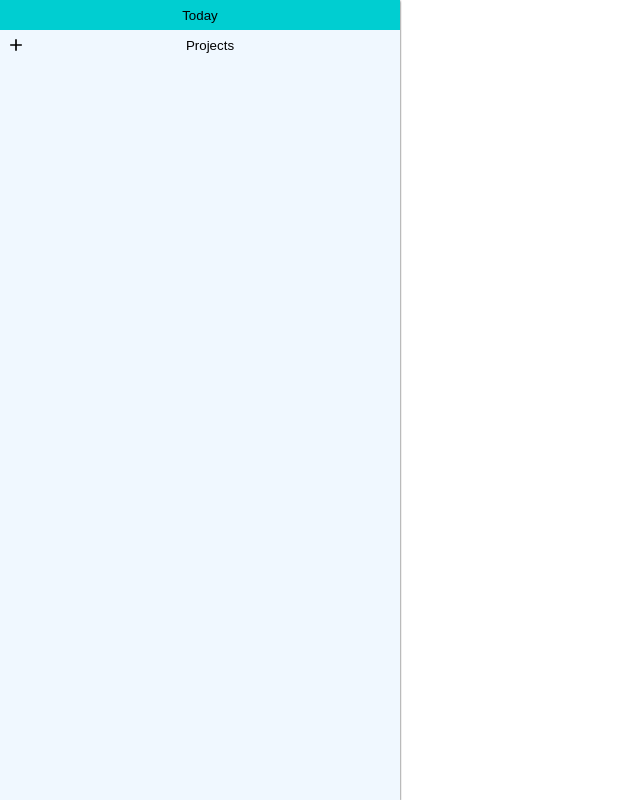
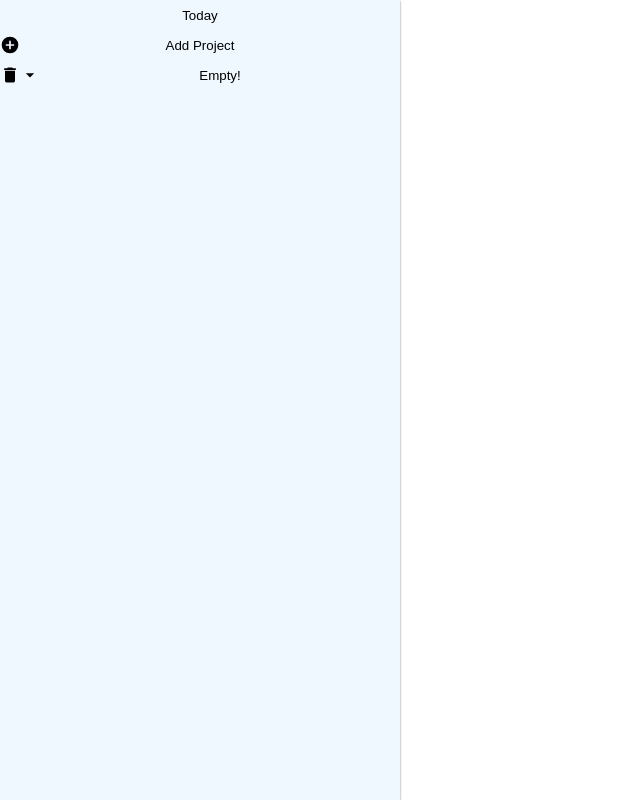
Before and after one commit to y-a-h-o-o/todo-list, a website built with webpack: page src/template.html in a window 1280 px wide. Shown: the whole page, without its empty margins (0-640 px from the left). Built offline with nearby package versions, Linux system fonts and the light colour scheme.

Commit message:
Added a remove button to the projects. Will do dropdown menu in like 30 mins lmao.

```diff
--- /dev/null
+++ b/src/data/app.js
@@ -0,0 +1,32 @@
+// Main application logic; All the main stuff goes here I guess.
+// The project id's will be attached to DOM elements
+// The app is basically just adding a list of a bunch of projects no ?
+// And the checklist I guess.
+
+import { create_project } from "./project.js";
+import { create_DOM_handler } from "../dom/dom_handler.js"
+
+export function create_app(container) {
+	const projects = [];
+	const handler = create_DOM_handler(container);
+
+	const add_project = (name) => {
+		const project = create_project(name);
+		projects.push(project);
+		handler.display_DOM_projects(projects);
+	};
+
+	const delete_project = (project_id) => {
+		for(let i = 0; i < projects.length; i++) {
+			if(projects[i].id = project_id) {
+				projects.splice(i, 1);
+				handler.display_DOM_projects(projects);
+				return;
+			}
+		}
+
+		console.log("Could not find PROJECT for deletion!");
+	};
+
+	return { projects, add_project, delete_project };
+}
--- a/src/data/project.js
+++ b/src/data/project.js
@@ -1,4 +1,4 @@
-import { create_todo } from "./todo.js"
+import { create_todo } from "./todo.js";
 
 // Projects -> Just a container for TODOs.
 // Can store multiple TODOs. Can be added or deleted. Should this be handled by the project itself ?
@@ -6,9 +6,10 @@ import { create_todo } from "./todo.js"
 // Has a DOM function to show all TODOs ? Or put that in a seperate JS file ?
 // idk :/ ,
 
-function create_project(name) {
+export function create_project(name) {
 	const todo_list = [];
 	const id = crypto.randomUUID();
+	const display = false;
 
 	const delete_todo = (todo_id) => {
 		for(let i = 0; i < todo_list.length; i++) {
@@ -19,13 +20,12 @@ function create_project(name) {
 		}
 
 		console.log("Could not find TODO for deletion!");
-	}
+	};
 
 	const add_todo = (title, description, due_date, priority, notes) => {
 		const todo = create_todo(title, description, due_date, priority, notes);
+		todo_list.push(todo);
+	};
 
-		todo_list.push(todo);
-	}
-
-	return { id, name, todo_list, delete_todo, add_todo };
+	return { display, id, name, todo_list, delete_todo, add_todo };
 }
--- a/src/data/todo.js
+++ b/src/data/todo.js
@@ -6,5 +6,6 @@
 
 export function create_todo(title, description, due_date, priority, notes) {
 	const id = crypto.randomUUID();
-	return { id, title, description, due_date, priority, notes };
+	const display = false;
+	return { display, id, title, description, due_date, priority, notes };
 }
--- /dev/null
+++ b/src/dom/dom_handler.js
@@ -0,0 +1,62 @@
+// Dom Handler to handle adding elements to the DOM.
+// Okay so; I have no idea what I am doing :).
+// BUT, I can code a binary search algorithm. So yeah take that i guess.
+// I think I am losing my mind. :)
+// Ok let's focus. We need to add a project to the DOM.
+// but we need to seperate the DOM and the Application logic.
+// Ok, so we need a DOM method to display all DOM elements from an array.
+
+export function create_DOM_handler(container) {
+	if(!container) {
+		console.log("Please pass a valid container!");
+		return;
+	}
+
+	const display_DOM_todos = (projects, project_id) => {
+
+	}
+
+	const hide_DOM_todos = (projects, project_id) => {
+
+	}
+
+	const display_DOM_projects = (projects) => {
+		for(let i = 0; i < projects.length; i++) {
+			if(projects[i].display === true) {
+				continue;
+			}
+
+			const DOM_project = document.createElement("div");
+			const delete_btn = document.createElement("button");
+			const drop_down = document.createElement("button");
+			const main_btn = document.createElement("button");
+
+			DOM_project.setAttribute("class", "project");
+			DOM_project.setAttribute("project_id", projects[i].id);
+			main_btn.textContent = projects[i].name;
+			delete_btn.innerHTML = '<svg xmlns="http://www.w3.org/2000/svg" viewBox="0 0 24 24"><title>delete</title><path d="M19,4H15.5L14.5,3H9.5L8.5,4H5V6H19M6,19A2,2 0 0,0 8,21H16A2,2 0 0,0 18,19V7H6V19Z" /></svg>';
+			drop_down.innerHTML = '<svg xmlns="http://www.w3.org/2000/svg" viewBox="0 0 24 24"><title>menu-down</title><path d="M7,10L12,15L17,10H7Z" /></svg>';
+
+
+			delete_btn.addEventListener("click", (e) => {
+				const id = e.currentTarget.parentElement.getAttribute("project_id");
+				for(let j = 0; j < projects.length; j++) {
+					if(projects[j].id === id) {
+						projects.splice(j, 1);
+						display_DOM_projects(projects);
+					}
+				}
+				DOM_project.remove();
+			});
+
+			container.append(DOM_project);
+			DOM_project.append(delete_btn);
+			DOM_project.append(drop_down);
+			DOM_project.append(main_btn);
+
+			projects[i].display = true;
+		}
+	}
+
+	return { display_DOM_projects, display_DOM_todos, hide_DOM_todos };
+}
--- a/src/index.js
+++ b/src/index.js
@@ -1,4 +1,20 @@
 import "./styles.css";
+import { create_app } from "./data/app.js";
 
 // required
 console.log("Hallo :3");
+
+// insert parent continaer here
+const parent_container = document.querySelector("aside");
+
+// Buttons :)
+const project_btn = document.querySelector("aside > :nth-child(2)");
+
+// Application creation
+const app = create_app(parent_container);
+app.add_project("Empty!");
+
+project_btn.addEventListener("click", (e) => {
+	app.add_project("Test");
+	console.log(app.projects);
+});
--- a/src/styles.css
+++ b/src/styles.css
@@ -15,11 +15,12 @@ aside {
 	display: flex;
 	flex-direction: column;
 	align-items: center;
+	overflow: scroll;
 
 	button {
+		flex-shrink: 0;
 		position: relative;
 		z-index: 1;
-		width: 100%;
 		height: 30px;
 		border: none;
 		background-color: AliceBlue;
@@ -27,16 +28,26 @@ aside {
 		align-items: center;
 		justify-content: center;
 
+		svg {
+			position: absolute;
+			left: 0;
+			width: 20px;
+			height: 20px;
+		}
 	}
 
 	button#svg_btn {
+		display: flex;
+		flex-direction: row;
+		align-items: center;
+		width: 100%;
+	}
+
+	div.project {
 		display: grid;
-		grid-template-columns: 20px 1fr;
-
-		svg {
-			width: 20px;
-			height: 20px;
-		}
+		grid-template-columns: 20px 20px 1fr;
+		grid-template-rows: 30px;
+		width: 100%;
 	}
 
 	button:hover {
--- a/src/template.html
+++ b/src/template.html
@@ -10,9 +10,9 @@
 <aside>
 <button>Today</button>
 <button id = "svg_btn">
-	<svg xmlns="http://www.w3.org/2000/svg" viewBox="0 0 24 24"><title>plus</title><path d="M19,13H13V19H11V13H5V11H11V5H13V11H19V13Z" /></svg>
-	Projects
+	<svg xmlns="http://www.w3.org/2000/svg" viewBox="0 0 24 24"><title>plus-circle</title><path d="M17,13H13V17H11V13H7V11H11V7H13V11H17M12,2A10,10 0 0,0 2,12A10,10 0 0,0 12,22A10,10 0 0,0 22,12A10,10 0 0,0 12,2Z" /></svg>
+	Add Project
 </button>
-<aside>
+</aside>
 </body>
 </html>
```
